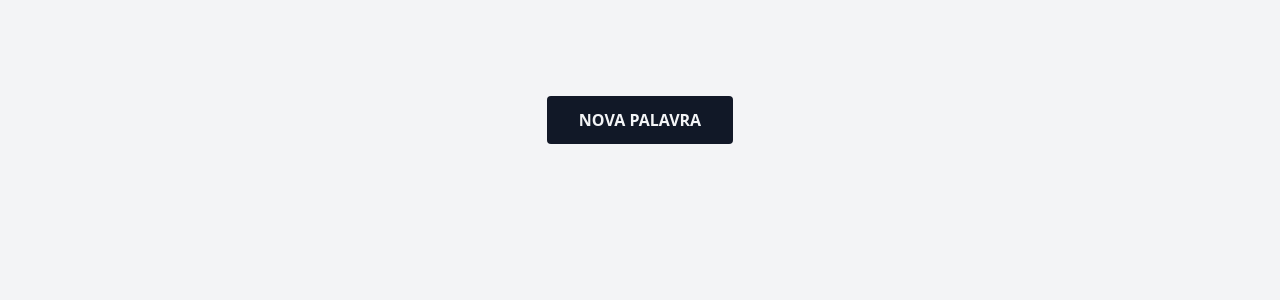
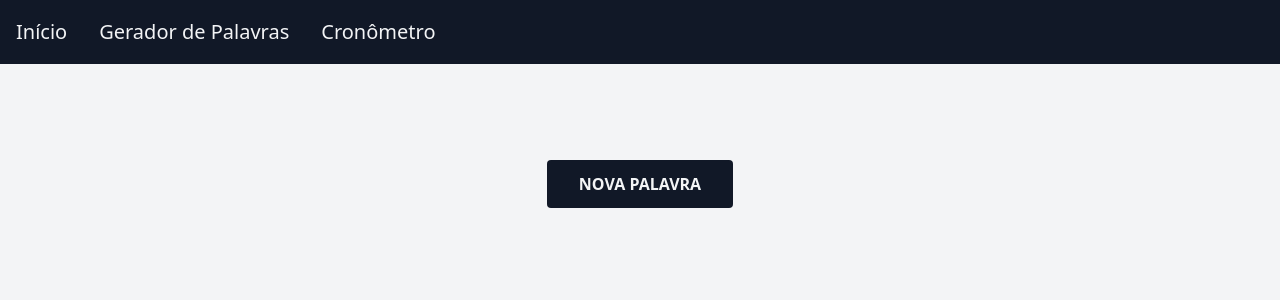
Before and after one commit to pedrohenriquebrandao/random-word, a Next.js app: page / in a window 1280 px wide. Shown: the top 300 px of the page. Built offline with nearby package versions, Linux system fonts and the light colour scheme.

Commit message:
Adicionando navegação

```diff
--- a/app/layout.tsx
+++ b/app/layout.tsx
@@ -1,6 +1,7 @@
 import './globals.css'
 import type { Metadata } from 'next'
 import { Inter } from 'next/font/google'
+import Link from 'next/link'
 
 const inter = Inter({ subsets: ['latin'] })
 
@@ -15,8 +16,29 @@ export default function RootLayout({
   children: React.ReactNode
 }) {
   return (
-    <html lang="en">
-      <body className="overflow-hidden">{children}</body>
+    <html lang="pt-BR">
+      <body>
+        <nav className="p-4 bg-gray-900">
+          <ol className="flex h-8 space-x-8 text-gray-100">
+          <li className="flex items-center space-x-1">
+              <Link href="/">
+                <p className="flex items-center hover:text-red-400 text-xl">Início</p>
+              </Link>
+            </li>
+            <li className="flex items-center space-x-1">
+              <Link href="/words">
+                <p className="flex items-center hover:text-red-400 text-xl">Gerador de Palavras</p>
+              </Link>
+            </li>
+            <li className="flex items-center space-x-1">
+              <Link href="/timer">
+                <p className="flex items-center hover:text-red-400 text-xl">Cronômetro</p>
+              </Link>
+            </li>
+          </ol>
+        </nav>
+        {children}
+      </body>
     </html>
   )
 }
```
